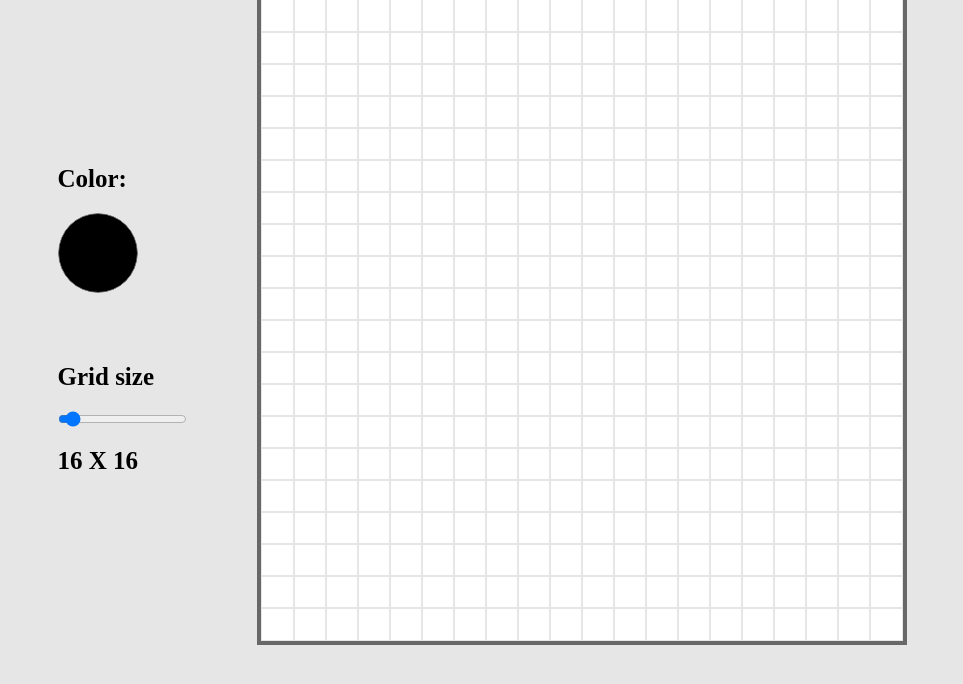
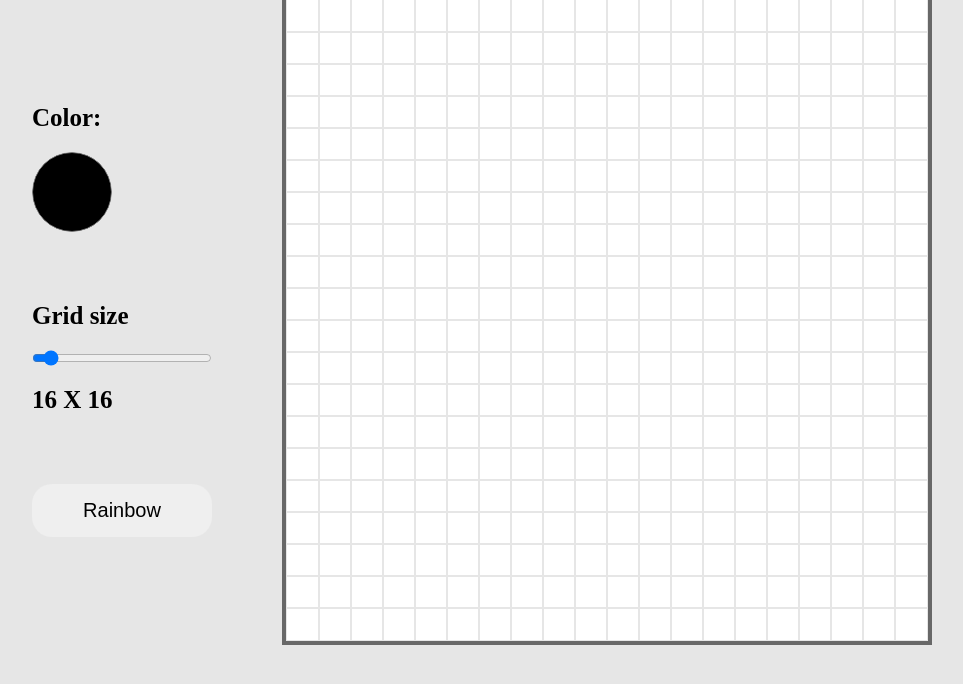
Before and after one commit to ehsan-saf/Etch-A-Sketch, a plain HTML site: page index.html in a window 1280 px wide. Shown: the whole page, without its empty margins (158-1121 px from the left). Drawn offline with Linux system fonts and the light colour scheme.

Commit message:
Change button color on click

```diff
--- a/index.html
+++ b/index.html
@@ -20,6 +20,7 @@
                 <input type="range" id="sizeSlide" value="16" min="10" max="100">
                 <p class="size">16 X 16</p>
             </label>
+            <button id="rainbowButton">Rainbow</button>
         </div>
         <div class="grid">
         </div>
--- a/script.js
+++ b/script.js
@@ -2,6 +2,7 @@ const grid = document.querySelector(".grid");
 const colorPicker = document.getElementById("colorPicker");
 const slider = document.getElementById("sizeSlide");
 const sizeText = document.querySelector(".size");
+const rainbowButton = document.getElementById("rainbowButton");
 
 const gridDimention = 640;
 let color = "#000000";
@@ -14,6 +15,10 @@ slider.addEventListener("input", e => {
     const size = e.target.value;
     createSquares(size);
     sizeText.textContent = `${size} X ${size}`;
+});
+
+rainbowButton.addEventListener("click", (e) => {
+    rainbowButton.classList.toggle("active");
 });
 
 createSquares(20);
--- a/style.css
+++ b/style.css
@@ -65,7 +65,8 @@ main {
     border-radius: 50%;
 }
 
-#colorPicker:hover {
+#colorPicker:hover,
+#rainbowButton:hover {
     transform: scale(1.1);
     box-shadow: 0px 0px 8px rgba(0, 0, 0, 0.5);
 }
@@ -77,3 +78,21 @@ main {
     font-size: 25px;
     font-weight: bold;
 }
+
+#sizeSlide {
+    width: 180px;
+}
+
+#rainbowButton {
+    border: none;
+    color: rgb(0, 0, 0);
+    padding: 15px 30px;
+    text-align: center;
+    font-size: 20px;
+    border-radius: 20px;
+    transition: transform 0.4s ease;
+}
+
+#rainbowButton.active {
+    background-color: cyan;
+}
```
